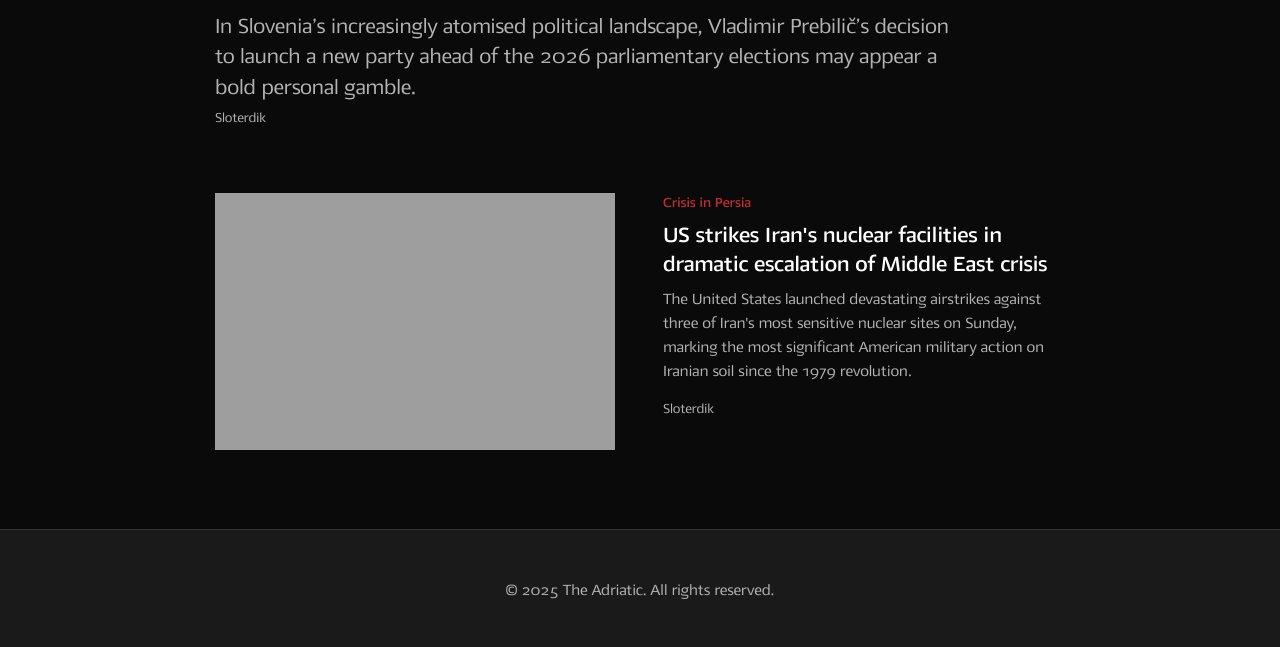
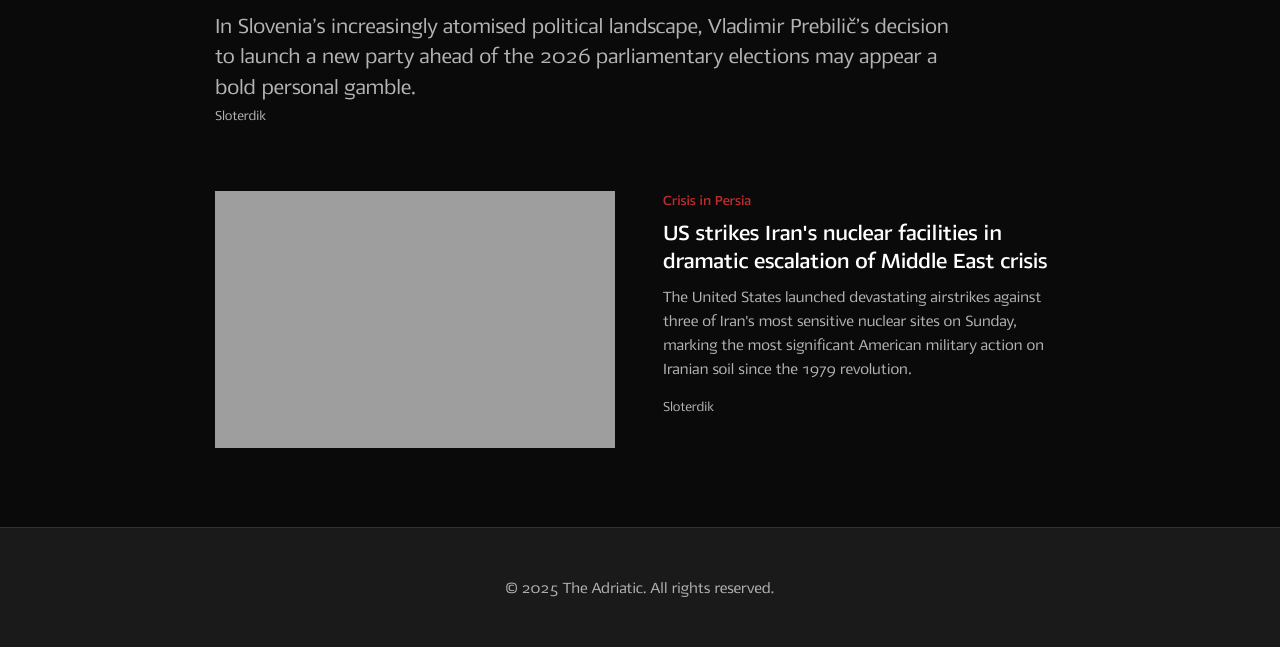
Before and after one commit to tfhoerest/azt, a Jekyll site: the page built from index.html, in a window 1280 px wide. Shown: the part 928-1575 px from the top of the page. Built offline with Jekyll 4.4.1, drawn with Linux system fonts in a browser that asks for light colours; some web fonts are replaced; the list of posts is cut into pages by our own code.

Commit message:
Update home.html

```diff
--- a/_layouts/home.html
+++ b/_layouts/home.html
@@ -15,7 +15,7 @@
     text-transform: none;  /* Remove all caps */
     letter-spacing: 0;     /* Remove letter spacing since no caps */
     transition: opacity 0.2s ease;
-    margin-bottom: 0;      /* Remove any bottom margin */
+    margin-bottom: 0.1rem !important;  /* Ultra tight bottom margin */
     display: block;        /* Make it block to control spacing better */
 }
 
@@ -60,7 +60,7 @@
 .hero-author {
     color: var(--z-ds-color-text-70);
     font-size: var(--z-ds-fontsize-14);
-    margin-top: 0.25rem;  /* Extra tight spacing after lede */
+    margin-top: 0.1rem !important;  /* Ultra tight spacing after lede */
     font-weight: 400;
 }
 
@@ -86,8 +86,8 @@
     font-size: var(--z-ds-fontsize-22);
     color: var(--z-ds-color-text-70);
     line-height: 1.4;
-    margin-top: 0;  /* Remove any top margin */
-    margin-bottom: 0.25rem;  /* Extra tight spacing before author */
+    margin-top: 0 !important;  /* Remove any top margin */
+    margin-bottom: 0.1rem !important;  /* Ultra tight spacing before author */
 }
 
 /* ARTICLES */
@@ -209,14 +209,14 @@
     .hero-headline {
         font-size: 1.75rem;  /* Smaller hero headline */
         line-height: 1.2;
-        margin-top: 0.25rem;  /* Extra tight spacing after category */
-        margin-bottom: 0.25rem;  /* Extra tight spacing */
+        margin-top: 0.1rem !important;  /* Ultra tight spacing after category */
+        margin-bottom: 0.1rem !important;  /* Ultra tight spacing */
     }
 
     .hero-summary {
         font-size: 1.125rem;  /* Smaller hero summary */
-        margin-top: 0;  /* Remove any top margin */
-        margin-bottom: 0.25rem;  /* Extra tight spacing */
+        margin-top: 0 !important;  /* Remove any top margin */
+        margin-bottom: 0.1rem !important;  /* Ultra tight spacing */
     }
 
     /* Articles Section Mobile */
```
